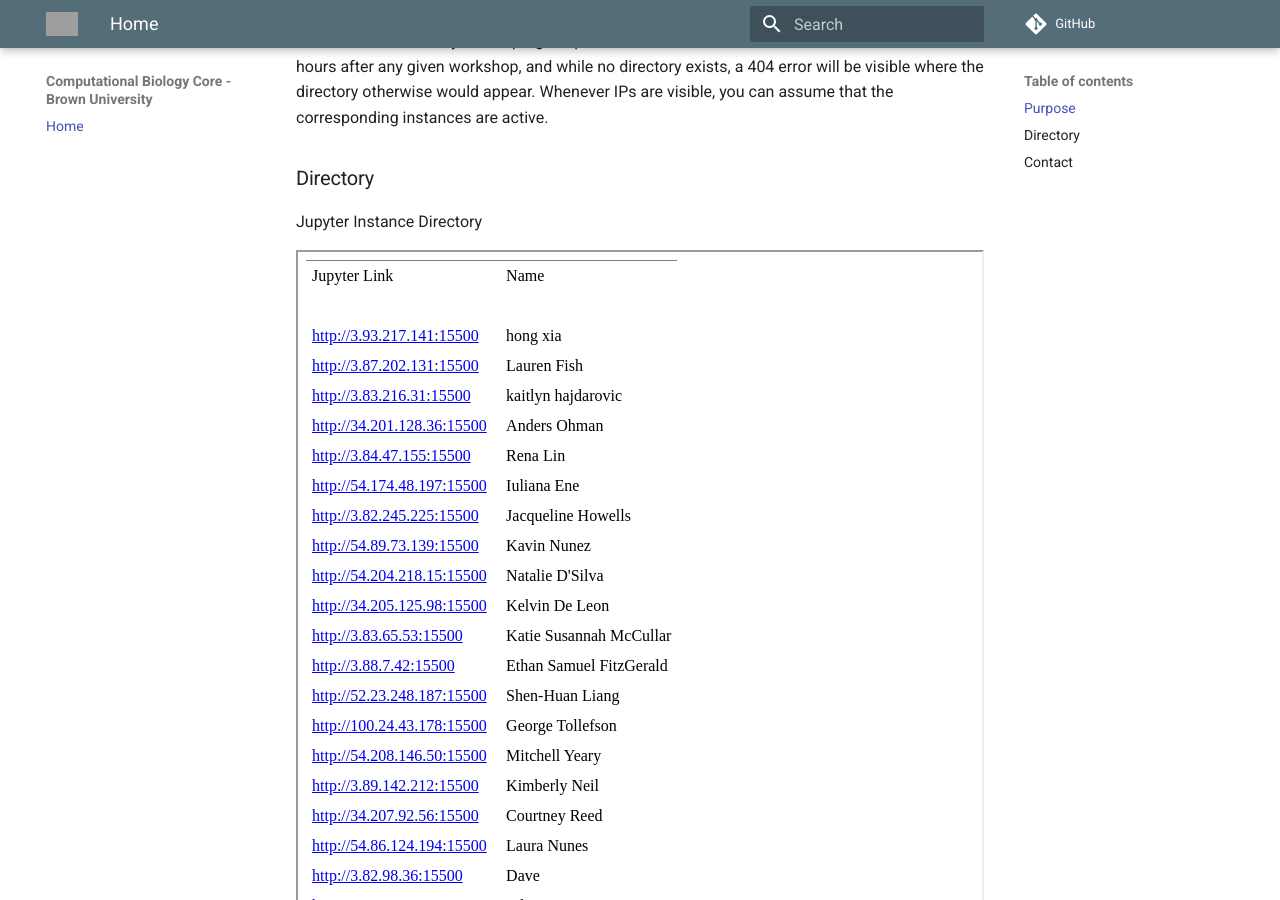
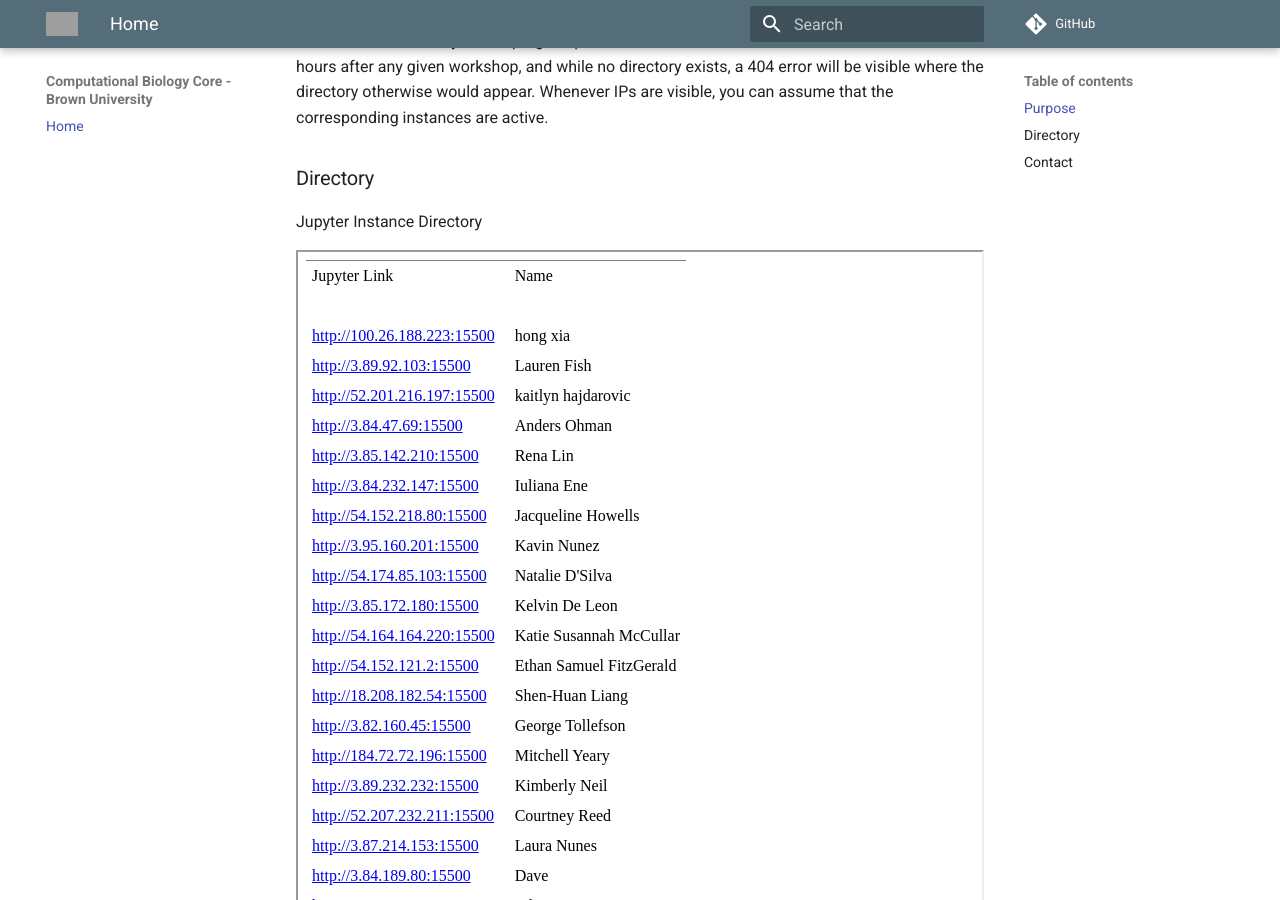
Before and after one commit to Aynur31/cbc-workshop-directory, an MkDocs documentation site: the page built from docs/index.md, in a window 1280 px wide and 900 px high, scrolled down 545 px. Built offline with MkDocs 1.6.1 and Material for MkDocs 9.7.7, drawn with Linux system fonts in a browser that asks for light colours; comment, search, counter and statistics services are not loaded; grey boxes are pictures that could not be loaded.

Commit message:
JupyterFleet directory autopushed

```diff
--- a/docs/assets/user_directory.html
+++ b/docs/assets/user_directory.html
@@ -14,143 +14,143 @@
 <td class="org-left">&#xa0;</td>
 </tr>
 <tr>
-<td class="org-left"><a href="http://3.93.217.141:15500">http://3.93.217.141:15500</a></td>
+<td class="org-left"><a href="http://100.26.188.223:15500">http://100.26.188.223:15500</a></td>
 <td class="org-left">hong xia</td>
 </tr>
 <tr>
-<td class="org-left"><a href="http://3.87.202.131:15500">http://3.87.202.131:15500</a></td>
+<td class="org-left"><a href="http://3.89.92.103:15500">http://3.89.92.103:15500</a></td>
 <td class="org-left">Lauren Fish</td>
 </tr>
 <tr>
-<td class="org-left"><a href="http://3.83.216.31:15500">http://3.83.216.31:15500</a></td>
+<td class="org-left"><a href="http://52.201.216.197:15500">http://52.201.216.197:15500</a></td>
 <td class="org-left">kaitlyn hajdarovic</td>
 </tr>
 <tr>
-<td class="org-left"><a href="http://34.201.128.36:15500">http://34.201.128.36:15500</a></td>
+<td class="org-left"><a href="http://3.84.47.69:15500">http://3.84.47.69:15500</a></td>
 <td class="org-left">Anders Ohman</td>
 </tr>
 <tr>
-<td class="org-left"><a href="http://3.84.47.155:15500">http://3.84.47.155:15500</a></td>
+<td class="org-left"><a href="http://3.85.142.210:15500">http://3.85.142.210:15500</a></td>
 <td class="org-left">Rena Lin</td>
 </tr>
 <tr>
-<td class="org-left"><a href="http://54.174.48.197:15500">http://54.174.48.197:15500</a></td>
+<td class="org-left"><a href="http://3.84.232.147:15500">http://3.84.232.147:15500</a></td>
 <td class="org-left">Iuliana Ene</td>
 </tr>
 <tr>
-<td class="org-left"><a href="http://3.82.245.225:15500">http://3.82.245.225:15500</a></td>
+<td class="org-left"><a href="http://54.152.218.80:15500">http://54.152.218.80:15500</a></td>
 <td class="org-left">Jacqueline Howells</td>
 </tr>
 <tr>
-<td class="org-left"><a href="http://54.89.73.139:15500">http://54.89.73.139:15500</a></td>
+<td class="org-left"><a href="http://3.95.160.201:15500">http://3.95.160.201:15500</a></td>
 <td class="org-left">Kavin Nunez</td>
 </tr>
 <tr>
-<td class="org-left"><a href="http://54.204.218.15:15500">http://54.204.218.15:15500</a></td>
+<td class="org-left"><a href="http://54.174.85.103:15500">http://54.174.85.103:15500</a></td>
 <td class="org-left">Natalie D'Silva</td>
 </tr>
 <tr>
-<td class="org-left"><a href="http://34.205.125.98:15500">http://34.205.125.98:15500</a></td>
+<td class="org-left"><a href="http://3.85.172.180:15500">http://3.85.172.180:15500</a></td>
 <td class="org-left">Kelvin De Leon</td>
 </tr>
 <tr>
-<td class="org-left"><a href="http://3.83.65.53:15500">http://3.83.65.53:15500</a></td>
+<td class="org-left"><a href="http://54.164.164.220:15500">http://54.164.164.220:15500</a></td>
 <td class="org-left">Katie Susannah McCullar</td>
 </tr>
 <tr>
-<td class="org-left"><a href="http://3.88.7.42:15500">http://3.88.7.42:15500</a></td>
+<td class="org-left"><a href="http://54.152.121.2:15500">http://54.152.121.2:15500</a></td>
 <td class="org-left">Ethan Samuel FitzGerald</td>
 </tr>
 <tr>
-<td class="org-left"><a href="http://52.23.248.187:15500">http://52.23.248.187:15500</a></td>
+<td class="org-left"><a href="http://18.208.182.54:15500">http://18.208.182.54:15500</a></td>
 <td class="org-left">Shen-Huan Liang</td>
 </tr>
 <tr>
-<td class="org-left"><a href="http://100.24.43.178:15500">http://100.24.43.178:15500</a></td>
+<td class="org-left"><a href="http://3.82.160.45:15500">http://3.82.160.45:15500</a></td>
 <td class="org-left">George Tollefson</td>
 </tr>
 <tr>
-<td class="org-left"><a href="http://54.208.146.50:15500">http://54.208.146.50:15500</a></td>
+<td class="org-left"><a href="http://184.72.72.196:15500">http://184.72.72.196:15500</a></td>
 <td class="org-left">Mitchell Yeary</td>
 </tr>
 <tr>
-<td class="org-left"><a href="http://3.89.142.212:15500">http://3.89.142.212:15500</a></td>
+<td class="org-left"><a href="http://3.89.232.232:15500">http://3.89.232.232:15500</a></td>
 <td class="org-left">Kimberly Neil</td>
 </tr>
 <tr>
-<td class="org-left"><a href="http://34.207.92.56:15500">http://34.207.92.56:15500</a></td>
+<td class="org-left"><a href="http://52.207.232.211:15500">http://52.207.232.211:15500</a></td>
 <td class="org-left">Courtney Reed</td>
 </tr>
 <tr>
-<td class="org-left"><a href="http://54.86.124.194:15500">http://54.86.124.194:15500</a></td>
+<td class="org-left"><a href="http://3.87.214.153:15500">http://3.87.214.153:15500</a></td>
 <td class="org-left">Laura Nunes</td>
 </tr>
 <tr>
-<td class="org-left"><a href="http://3.82.98.36:15500">http://3.82.98.36:15500</a></td>
+<td class="org-left"><a href="http://3.84.189.80:15500">http://3.84.189.80:15500</a></td>
 <td class="org-left">Dave</td>
 </tr>
 <tr>
-<td class="org-left"><a href="http://54.86.46.223:15500">http://54.86.46.223:15500</a></td>
+<td class="org-left"><a href="http://3.84.31.242:15500">http://3.84.31.242:15500</a></td>
 <td class="org-left">John</td>
 </tr>
 <tr>
-<td class="org-left"><a href="http://3.91.54.149:15500">http://3.91.54.149:15500</a></td>
+<td class="org-left"><a href="http://52.70.41.204:15500">http://52.70.41.204:15500</a></td>
 <td class="org-left">Amrita Sridhar</td>
 </tr>
 <tr>
-<td class="org-left"><a href="http://34.238.83.160:15500">http://34.238.83.160:15500</a></td>
+<td class="org-left"><a href="http://18.234.166.87:15500">http://18.234.166.87:15500</a></td>
 <td class="org-left">Ashley Conard</td>
 </tr>
 <tr>
-<td class="org-left"><a href="http://3.85.114.59:15500">http://3.85.114.59:15500</a></td>
+<td class="org-left"><a href="http://54.90.83.197:15500">http://54.90.83.197:15500</a></td>
 <td class="org-left">Seung-Ah Choe</td>
 </tr>
 <tr>
-<td class="org-left"><a href="http://54.145.66.83:15500">http://54.145.66.83:15500</a></td>
+<td class="org-left"><a href="http://3.92.189.41:15500">http://3.92.189.41:15500</a></td>
 <td class="org-left">Clara Sears</td>
 </tr>
 <tr>
-<td class="org-left"><a href="http://18.206.115.244:15500">http://18.206.115.244:15500</a></td>
+<td class="org-left"><a href="http://3.88.60.23:15500">http://3.88.60.23:15500</a></td>
 <td class="org-left">Erin Kulick</td>
 </tr>
 <tr>
-<td class="org-left"><a href="http://3.88.11.103:15500">http://3.88.11.103:15500</a></td>
+<td class="org-left"><a href="http://3.87.189.137:15500">http://3.87.189.137:15500</a></td>
 <td class="org-left">Medina Jackson-Browne</td>
 </tr>
 <tr>
-<td class="org-left"><a href="http://3.89.110.45:15500">http://3.89.110.45:15500</a></td>
+<td class="org-left"><a href="http://54.161.195.159:15500">http://54.161.195.159:15500</a></td>
 <td class="org-left">Nan Li</td>
 </tr>
 <tr>
-<td class="org-left"><a href="http://3.83.255.162:15500">http://3.83.255.162:15500</a></td>
+<td class="org-left"><a href="http://3.83.246.60:15500">http://3.83.246.60:15500</a></td>
 <td class="org-left">Geetika Kalloo</td>
 </tr>
 <tr>
-<td class="org-left"><a href="http://184.73.99.58:15500">http://184.73.99.58:15500</a></td>
+<td class="org-left"><a href="http://18.207.210.37:15500">http://18.207.210.37:15500</a></td>
 <td class="org-left">Rachel Denlinger</td>
 </tr>
 <tr>
-<td class="org-left"><a href="http://3.86.143.125:15500">http://3.86.143.125:15500</a></td>
+<td class="org-left"><a href="http://174.129.107.106:15500">http://174.129.107.106:15500</a></td>
 <td class="org-left">Melissa Eliot</td>
 </tr>
 <tr>
-<td class="org-left"><a href="http://3.90.53.171:15500">http://3.90.53.171:15500</a></td>
+<td class="org-left"><a href="http://18.234.167.155:15500">http://18.234.167.155:15500</a></td>
 <td class="org-left">Shengzhi Sun</td>
 </tr>
 <tr>
-<td class="org-left"><a href="http://3.83.116.153:15500">http://3.83.116.153:15500</a></td>
+<td class="org-left"><a href="http://35.174.165.113:15500">http://35.174.165.113:15500</a></td>
 <td class="org-left">Salomi</td>
 </tr>
 <tr>
-<td class="org-left"><a href="http://34.205.78.204:15500">http://34.205.78.204:15500</a></td>
+<td class="org-left"><a href="http://54.89.229.100:15500">http://54.89.229.100:15500</a></td>
 <td class="org-left">Felix Chan</td>
 </tr>
 <tr>
-<td class="org-left"><a href="http://18.208.134.7:15500">http://18.208.134.7:15500</a></td>
+<td class="org-left"><a href="http://3.94.187.229:15500">http://3.94.187.229:15500</a></td>
 <td class="org-left">Tiffany Ding</td>
 </tr>
 <tr>
-<td class="org-left"><a href="http://18.206.246.44:15500">http://18.206.246.44:15500</a></td>
+<td class="org-left"><a href="http://52.23.176.97:15500">http://52.23.176.97:15500</a></td>
 <td class="org-left"><b>Unassigned</b></td>
 </tr>
 </tr>
```
